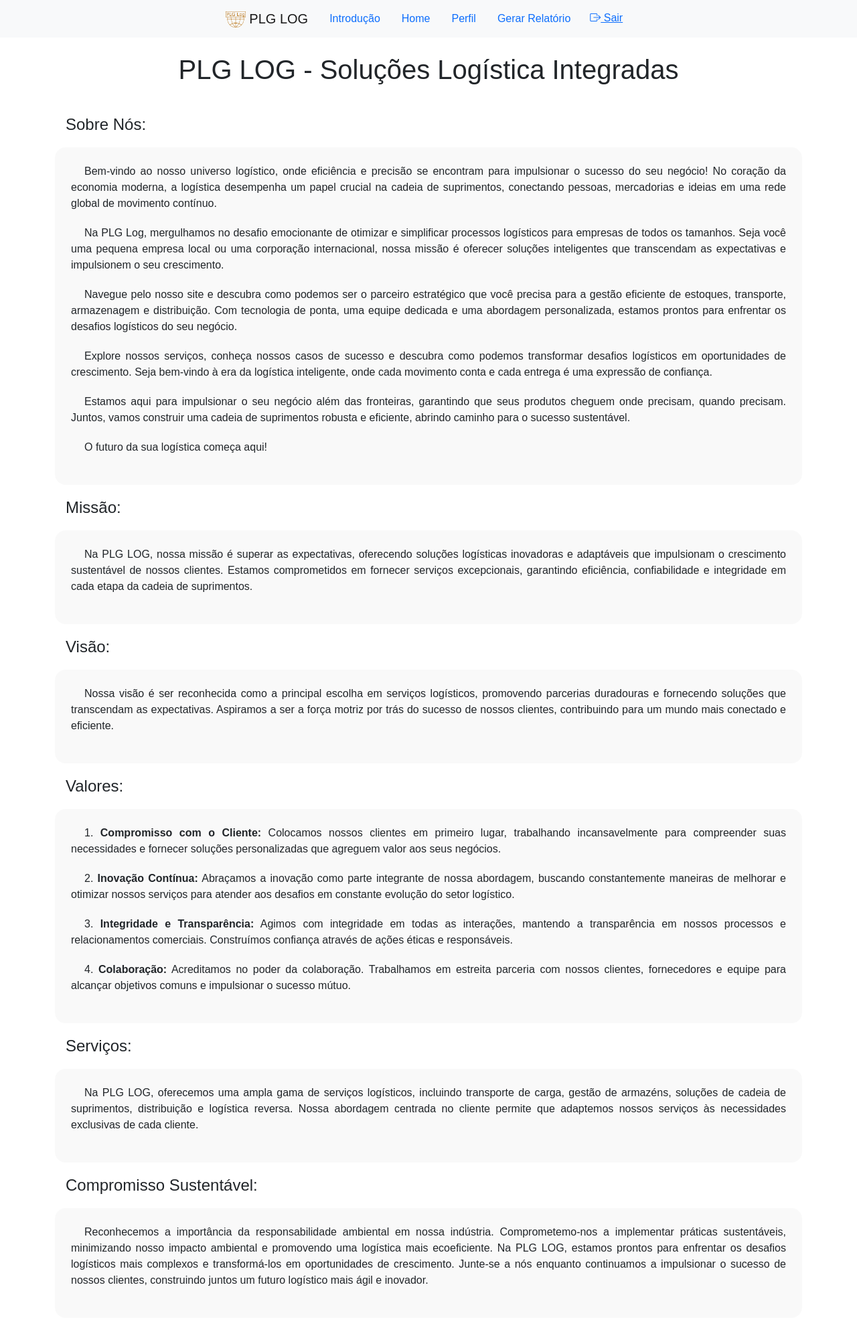
After one commit to MayconEspindola/Plg_Log_remaster, a PHP site: page /work/app/views/introducao.php in a window 1280 px wide. The commit adds this page. Shown: the whole page at 67% size. Run offline with PHP 8.4, Linux system fonts and the light colour scheme; the visitor is signed in with stand-in values (Sample User, id 1); some libraries are stand-ins or nearby versions.

Commit message:
Alterações CSS, adicionado Pag. Intro

```diff
--- a/docker-compose.yml
+++ b/docker-compose.yml
@@ -15,7 +15,7 @@ services:
     volumes:
       - ./work/app:/var/www/html
     ports:
-      - 8080:80
+      - 8082:80
     links:
       - mongo
     depends_on:
--- a/work/app/composition/header.php
+++ b/work/app/composition/header.php
@@ -27,9 +27,7 @@ if (!isset($_SESSION["username"])) {
         integrity="sha384-EVSTQN3/azprG1Anm3QDgpJLIm9Nao0Yz1ztcQTwFspd3yD65VohhpuuCOmLASjC"
         crossorigin="anonymous">
 
-        <link rel="stylesheet" href="/styles/taffic/invoice.css">
 
-    <script> src="/handlers/invoice.js" </script>
     <script src="/handlers/path.js"></script>
     <script src="/handlers/InactivityCheckerjs"></script>
     <script>
@@ -48,7 +46,7 @@ if (!isset($_SESSION["username"])) {
         </a>
         <ul class="nav">
             <li class="nav-item">
-                <a class="nav-link active" aria-current="page" href="#">Introdução</a>
+                <a class="nav-link active" aria-current="page" href="/views/introducao.php">Introdução</a>
             </li>
             <li class="nav-item">
                 <a class="nav-link" href="/views/home.php">Home</a>
--- a/work/app/styles/id/register.css
+++ b/work/app/styles/id/register.css
@@ -19,18 +19,18 @@
     margin: 0;
     padding: 0;
     box-sizing: border-box;
+    font-family: 'Poppins', sans-serif;
 }
 
 /* Estilos para body e html (altura e fonte) */
 body, html {
     height: 100%;
-    font-family: 'Poppins', sans-serif;
+
 }
 
 /* Estilos para links padrão */
 a {
     text-decoration: none;
-    font-family: 'Poppins', sans-serif;
     font-size: 14px;
     line-height: 1.7;
     color: var(--link-color);
@@ -122,7 +122,6 @@ a:hover {
 
 .text1 {
     text-decoration: none;
-    font-family: 'Lucida Sans', 'Lucida Sans Regular', 'Lucida Grande', 'Lucida Sans Unicode', Geneva, Verdana, sans-serif;
     font-size: 15px;
     color: var(--text1);
     line-height: 1.5;
@@ -155,7 +154,6 @@ a {
   }
 
   a {
-    font-family: 'Lucida Sans', 'Lucida Sans Regular', 'Lucida Grande', 'Lucida Sans Unicode', Geneva, Verdana, sans-serif;
       font-size: 14px;
       line-height: 1.7;
       color: var(--link-color);
--- a/work/app/styles/index.css
+++ b/work/app/styles/index.css
@@ -1,8 +1,10 @@
+@import url('https://fonts.googleapis.com/css2?family=Poppins:ital,wght@0,200;1,100&display=swap');
+
 * {
     margin: 0;
     padding: 0;
     border: 0;
-    font-family: sans-serif;
+    font-family: 'Poppins', sans-serif;
     box-sizing: border-box;
 }
 
@@ -10,7 +12,7 @@
     position: relative;
     width: 100%;
     height: 100vh;
-    background-image: linear-gradient(rgba(0, 0, 0, 0.40), rgba(0, 0, 0, 0.40));
+    background-image: linear-gradient(rgba(50, 50, 50, 0.40), rgba(50, 50, 50, 0.40));
     background-position: center;
     background-size: cover;
 }
--- /dev/null
+++ b/work/app/styles/intro.css
@@ -0,0 +1,62 @@
+:root {
+    --main-color: #047ff1;/* login barra links */
+    --link-color: #666666;
+    --text1: #999999;
+    --mouse: #696767;
+    --mouse2: blue;
+    --highligth-text: #0a0a0a;/*cor texto "login" */
+    --input-text: #555555;
+    --white-color: #FFFFFF;
+    --point-list: #CCCCCC;
+    --line-input: #D9D9D9;
+  }
+
+@import url('https://fonts.googleapis.com/css2?family=Poppins:ital,wght@0,200;1,100&display=swap');
+
+* {
+    margin: 0px;
+    padding: 0px;
+    box-sizing: border-box;
+    vertical-align: baseline;
+
+}
+body {
+    font-family: 'Poppins', sans-serif;
+}
+.container {
+    width: 100%;
+    display: flex;
+    flex-direction: column;
+    padding-bottom: 36px;
+}
+
+h1{
+    margin: 24px;
+    text-align: center;
+    align-items: center;
+
+}
+
+.text-intro {
+    padding: 24px;
+    text-align: justify;
+    background-color: rgba(240, 240, 240, 0.4);
+    border-radius: 16px;
+}
+
+p {
+    margin-bottom: 20px;
+    text-indent: 20px;
+  }
+
+sub-title{
+    font-size: 24px;
+    margin: 16px;
+}
+
+header {
+    position: fixed;
+    top: 0;
+    left: 0;
+    width: 100%;
+  }
--- a/work/app/views/cadastro.html
+++ b/work/app/views/cadastro.html
@@ -4,9 +4,9 @@
     <meta charset="UTF-8">
     <meta http-equiv="X-UA-Compatible" content="IE=edge">
     <meta name="viewport" content="width=device-width, initial-scale=1.0">
-    <title>PJL LOG</title>
+    <title>PLG LOG</title>
 
-    <link rel="icon" type="image/x-icon" href="/images/Logo_MEIM_1.png">
+    <link rel="icon" type="image/x-icon" href="/images/PLG-log.png">
 
     <link href="https://cdn.jsdelivr.net/npm/bootstrap@5.3.0/dist/css/bootstrap.min.css"
     rel="stylesheet"
--- /dev/null
+++ b/work/app/views/introducao.php
@@ -0,0 +1,89 @@
+<?php
+    include_once("../composition/header.php");
+?>
+
+<!DOCTYPE html>
+<html lang="pt-br">
+<head>
+    <meta charset="UTF-8">
+    <meta name="viewport" content="width=device-width, initial-scale=1.0">
+    <title>PLG LOG - Introdução</title>
+    <meta name="description" content="Breve apresentação sobre a empresa.">
+    <link rel="stylesheet" href="/styles/intro.css">
+</head>
+<body>
+
+    <div: class="container">
+
+    <h1>PLG LOG - Soluções Logística Integradas</h1>
+
+    <sub-title>Sobre Nós:</sub-title>
+
+    <div class="text-intro">
+
+        <p> Bem-vindo ao nosso universo logístico, onde eficiência e precisão se encontram para impulsionar o sucesso do seu negócio! No coração da economia moderna, a logística desempenha um papel crucial na cadeia de suprimentos, conectando pessoas, mercadorias e ideias em uma rede global de movimento contínuo.</p>
+
+        <p>Na PLG Log, mergulhamos no desafio emocionante de otimizar e simplificar processos logísticos para empresas de todos os tamanhos. Seja você uma pequena empresa local ou uma corporação internacional, nossa missão é oferecer soluções inteligentes que transcendam as expectativas e impulsionem o seu crescimento.</p>
+
+        <p>Navegue pelo nosso site e descubra como podemos ser o parceiro estratégico que você precisa para a gestão eficiente de estoques, transporte, armazenagem e distribuição. Com tecnologia de ponta, uma equipe dedicada e uma abordagem personalizada, estamos prontos para enfrentar os desafios logísticos do seu negócio.</p>
+
+        <p>Explore nossos serviços, conheça nossos casos de sucesso e descubra como podemos transformar desafios logísticos em oportunidades de crescimento. Seja bem-vindo à era da logística inteligente, onde cada movimento conta e cada entrega é uma expressão de confiança.</p>
+
+        <p>Estamos aqui para impulsionar o seu negócio além das fronteiras, garantindo que seus produtos cheguem onde precisam, quando precisam. Juntos, vamos construir uma cadeia de suprimentos robusta e eficiente, abrindo caminho para o sucesso sustentável.</p>
+
+        <p>O futuro da sua logística começa aqui!</p>
+    </div>
+
+
+    <sub-title>Missão:</sub-title>
+
+    <div class="text-intro">
+        <p>
+        Na PLG LOG, nossa missão é superar as expectativas, oferecendo soluções logísticas inovadoras e adaptáveis que impulsionam o crescimento sustentável de nossos clientes. Estamos comprometidos em fornecer serviços excepcionais, garantindo eficiência, confiabilidade e integridade em cada etapa da cadeia de suprimentos.
+        </p>
+    </div>
+
+    <sub-title>Visão:</sub-title>
+
+    <div class="text-intro">
+        <p>
+        Nossa visão é ser reconhecida como a principal escolha em serviços logísticos, promovendo parcerias duradouras e fornecendo soluções que transcendam as expectativas. Aspiramos a ser a força motriz por trás do sucesso de nossos clientes, contribuindo para um mundo mais conectado e eficiente.
+        </p>
+    </div>
+
+    <sub-title>Valores:</sub-title>
+
+    <div class="text-intro">
+
+        <p>1. <strong>Compromisso com o Cliente:</strong> Colocamos nossos clientes em primeiro lugar, trabalhando incansavelmente para compreender suas necessidades e fornecer soluções personalizadas que agreguem valor aos seus negócios.</p>
+
+        <p>2. <strong>Inovação Contínua:</strong> Abraçamos a inovação como parte integrante de nossa abordagem, buscando constantemente maneiras de melhorar e otimizar nossos serviços para atender aos desafios em constante evolução do setor logístico.</p>
+
+        <p>3. <strong>Integridade e Transparência:</strong> Agimos com integridade em todas as interações, mantendo a transparência em nossos processos e relacionamentos comerciais. Construímos confiança através de ações éticas e responsáveis.</p>
+
+        <p>4. <strong>Colaboração:</strong> Acreditamos no poder da colaboração. Trabalhamos em estreita parceria com nossos clientes, fornecedores e equipe para alcançar objetivos comuns e impulsionar o sucesso mútuo.</p>
+
+    </div>
+
+    <sub-title>Serviços:</sub-title>
+
+    <div class="text-intro">
+        <p>
+        Na PLG LOG, oferecemos uma ampla gama de serviços logísticos, incluindo transporte de carga, gestão de armazéns, soluções de cadeia de suprimentos, distribuição e logística reversa. Nossa abordagem centrada no cliente permite que adaptemos nossos serviços às necessidades exclusivas de cada cliente.
+        </p>
+    </div>
+
+    <sub-title>Compromisso Sustentável:</sub-title>
+
+    <div class="text-intro">
+        <p>
+            Reconhecemos a importância da responsabilidade ambiental em nossa indústria. Comprometemo-nos a implementar práticas sustentáveis, minimizando nosso impacto ambiental e promovendo uma logística mais ecoeficiente.
+
+            Na PLG LOG, estamos prontos para enfrentar os desafios logísticos mais complexos e transformá-los em oportunidades de crescimento. Junte-se a nós enquanto continuamos a impulsionar o sucesso de nossos clientes, construindo juntos um futuro logístico mais ágil e inovador.
+        </p>
+    </div>
+
+</div>
+
+</body>
+</html>
```
Also changed, not shown: work/app/styles/id/login.css (+2 -8 lines), work/app/views/home.php (+11 -0 lines), 1 other file.
